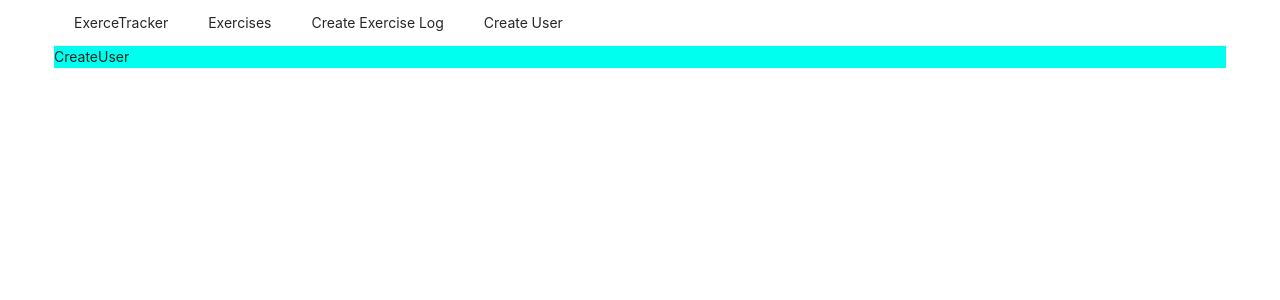
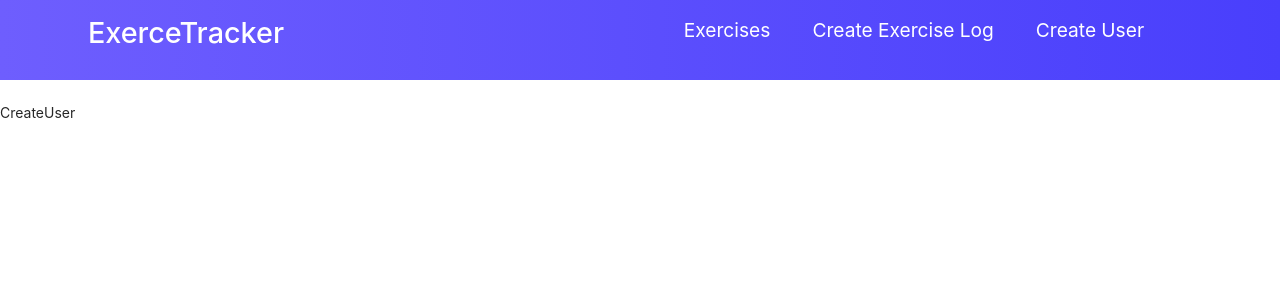
Before and after one commit to reguiegyounes/ExerciseMERN, a React (Create React App) app: page /user in a window 1280 px wide. Shown: the top 300 px of the page. Built offline with nearby package versions, Linux system fonts and the light colour scheme.

Commit message:
commit create navbar

```diff
--- a/public/index.html
+++ b/public/index.html
@@ -12,7 +12,7 @@
     <link rel="apple-touch-icon" href="%PUBLIC_URL%/logo192.png" />
 
     <link rel="manifest" href="%PUBLIC_URL%/manifest.json" />
-
+    <link rel="stylesheet" href="https://pro.fontawesome.com/releases/v5.10.0/css/all.css" integrity="sha384-AYmEC3Yw5cVb3ZcuHtOA93w35dYTsvhLPVnYs9eStHfGJvOvKxVfELGroGkvsg+p" crossorigin="anonymous"/>
     <title>Exercises</title>
   </head>
   <body>
--- a/src/App.css
+++ b/src/App.css
@@ -1,38 +1,6 @@
-.App {
-  text-align: center;
+*{
+   box-sizing: border-box;
+    margin: 0;
+    padding: 0;
+
 }
-
-.App-logo {
-  height: 40vmin;
-  pointer-events: none;
-}
-
-@media (prefers-reduced-motion: no-preference) {
-  .App-logo {
-    animation: App-logo-spin infinite 20s linear;
-  }
-}
-
-.App-header {
-  background-color: #282c34;
-  min-height: 100vh;
-  display: flex;
-  flex-direction: column;
-  align-items: center;
-  justify-content: center;
-  font-size: calc(10px + 2vmin);
-  color: white;
-}
-
-.App-link {
-  color: #61dafb;
-}
-
-@keyframes App-logo-spin {
-  from {
-    transform: rotate(0deg);
-  }
-  to {
-    transform: rotate(360deg);
-  }
-}
--- a/src/App.js
+++ b/src/App.js
@@ -2,18 +2,20 @@ import {createUseStyles} from 'react-jss';
 import {BrowserRouter as Router,Route} from 'react-router-dom';
 
 import 'antd/dist/antd.css';
-import Navbar from './components/navbar.component';
+import Navbar from './components/Navbar/Navbar';
 import  ExercisesList from "./components/exercises-List.component";
 import  CreateExercises from "./components/create-exercise.component";
 import  CreateUser  from "./components/create-user.component";
+import './App.css'
 
 
 const useStyle=createUseStyles({
   container:{
     width:'1172px',
     margin:'auto',
-    backgroundColor: '#0fe',
-  }
+    backgroundColor: '#fe5caa'
+  },
+
 });
 
 
@@ -24,9 +26,9 @@ function App() {
   const classes=useStyle();
   return (
     <Router >
-      <div className={classes.container}>
-        <Navbar/>
-
+      <div >
+        <Navbar />
+        <br/>
         <Route path='/'   component={ExercisesList} exact/>
         <Route path='/create' component={CreateExercises}/>
         <Route path='/user' component={CreateUser}/>
--- /dev/null
+++ b/src/components/Button/Button.css
@@ -0,0 +1,43 @@
+:root{
+    --primary:#3acbf7;
+}
+
+
+.btn{
+    padding: 8px 20px;
+    border-radius: 4px;
+    outline: none;
+    border: none;
+    cursor: pointer;
+    color: #fff;
+}
+
+
+
+.btn:hover{
+   transition: all 0.3s ease-in-out;
+   background: #fff ;
+   color:var(--primary);
+   transition: 250ms;
+}
+
+.btn--primary{
+    background-color: var(--primary);
+}
+
+.btn--outline{
+    background-color: transparent;
+    border: 1px solid var(--primary);
+    transition: all 0.3s ease-in-out;
+}
+
+.btn--medium{
+    padding: 8px 20px;
+    border-radius: 4px;
+    font-size: 18px;
+}
+.btn--large{
+    padding: 12px 26px;
+    border-radius: 4px;
+    font-size: 20px;
+}
--- /dev/null
+++ b/src/components/Button/Button.js
@@ -0,0 +1,38 @@
+import './Button.css'
+
+
+
+
+const STYLES=[
+    'btn--primary'
+    ,'btn--outline'
+];
+const SIZES=[
+    'btn--medium',
+    'btn--large'
+]
+
+
+function Button({
+    children,
+    type,
+    onClick ,
+    buttonStyle ,
+    buttonSize
+    }
+){
+    const checkButtonStyle=STYLES.includes(buttonStyle)?buttonStyle:STYLES[0];
+    const checkButtonSize=SIZES.includes(buttonSize)?buttonSize:SIZES[0];
+
+    return(
+        <button
+        className={`btn ${checkButtonStyle} ${checkButtonSize}`}
+        onClick={onClick}
+        type={type}>
+            {children}
+        </button>
+    );
+}
+
+
+export default Button
--- /dev/null
+++ b/src/components/Navbar/MenuItems.js
@@ -0,0 +1,17 @@
+export  const MenuItems=[
+    {
+        title:"Exercises",
+        url:"/",
+        cName:"nav-links"
+    },
+    {
+        title:"Create Exercise Log",
+        url:"/create",
+        cName:"nav-links"
+    },
+    {
+        title:"Create User",
+        url:"/user",
+        cName:"nav-links"
+    }
+]
--- /dev/null
+++ b/src/components/Navbar/Navbar.css
@@ -0,0 +1,110 @@
+.NavbarItems{
+    background:linear-gradient(90deg,rgb(110,94,254)0%,
+                                        rgb(73,63,252)100%) ;
+    height: 80px;
+    display: flex;
+    justify-content: center;
+    align-items: center;
+    font-size: 1.2rem;
+
+}
+
+
+.navbar-logo{
+    color:#fff;
+    justify-self: start;
+    margin-left: 20px;
+    cursor: pointer;
+}
+
+.nav-menu{
+    display: grid;
+    grid-template-columns: repeat(5,auto);
+    grid-gap:10px;
+    list-style: none;
+    text-align: center;
+    width:70vw;
+    justify-content: end;
+    margin-right: 2rem;
+}
+
+.nav-links{
+    color:#fff;
+    text-decoration: none;
+    padding: 0.5rem 1rem;
+}
+
+.nav-links:hover{
+    background-color:#6d76f7;
+    color:#fff;
+    border-radius: 4px;
+    transition: all 0.2s ease-in-out;
+}
+
+.fa-bars{
+    color: #fff;
+}
+
+
+.menu-icon{
+    display:none;
+}
+
+@media screen and (max-width:900px){
+    .NavbarItems{
+        position: relative;
+    }
+
+    .navbar-logo{
+        position: absolute;
+        top: 0;
+        left: 0;
+        transform: translate(25%,50%);
+    }
+    .nav-menu{
+        display: flex;
+        flex-direction: column;
+        width: 100%;
+        height: 500px;
+        position: absolute;
+        top:80px;
+        left:-100%;
+        opacity: 1;
+        transition: all 0.5s ease;
+    }
+    .nav-menu.active{
+        background: #6d76f7;
+        left:0;
+        opacity: 1;
+        z-index: 1;
+        transition: all 0.5s ease;
+    }
+
+
+    .nav-links{
+        text-align: center;
+        width: 100%;
+        padding: 2rem;
+        display: table;
+    }
+
+    .nav-links:hover{
+        background-color:#8f90ff;
+        border-radius: 0px;
+    }
+
+
+    .menu-icon{
+        display:block;
+        position: absolute;
+        top: 0;
+        right: 0;
+        transform: translate(-100%,60%);
+        cursor: pointer;
+        font-size: 1.8rem;
+    }
+    .fa-times{
+        color: #fff;
+        font-size: 2rem;
+    }
+}
--- /dev/null
+++ b/src/components/Navbar/Navbar.js
@@ -0,0 +1,39 @@
+import {Link} from 'react-router-dom';
+import React, { useState } from 'react';
+import {MenuItems} from './MenuItems'
+import Button from '../Button/Button'
+import './Navbar.css'
+
+function Navbar(){
+    const [clicked,setClicked]=useState(false);
+    const handlsClick=()=>{
+        setClicked(clicked?false:true)
+    }
+    return(
+        <nav className="NavbarItems">
+            <h1 >
+                <Link to="/" className="navbar-logo">ExerceTracker</Link>
+            </h1>
+            <div className="menu-icon" onClick={handlsClick}>
+                <i className={clicked ? "fas fa-times":"fas fa-bars"}></i>
+            </div>
+            <ul className={clicked? 'nav-menu active' : 'nav-menu'}>
+                {
+                    MenuItems.map(
+                        (item,index)=>{
+                            return(
+                                <li  key={index}>
+                                    <Link className={item.cName} to={item.url}>{item.title}</Link>
+                                </li>
+                            )
+                        }
+                    )
+                }
+            </ul>
+
+        </nav>
+    );
+}
+
+
+export default Navbar
--- a/src/components/navbar.component.js
+++ /dev/null
@@ -1,26 +0,0 @@
-import {Link} from 'react-router-dom';
-import { Menu, Icon} from 'antd';
-import 'antd/dist/antd.css';
-
-const SubMenu = Menu.SubMenu;
-const MenuItemGroup = Menu.ItemGroup;
-
-
-export default function Navbar(){
-    return(
-        <Menu mode="horizontal">
-            <Menu.Item key="home">
-                <Link to="/">ExerceTracker</Link>
-            </Menu.Item>
-            <Menu.Item key="exercises">
-                <Link to="/">Exercises</Link>
-            </Menu.Item>
-            <Menu.Item key="create_exercise">
-                <Link to="/create">Create Exercise Log</Link>
-            </Menu.Item>
-            <Menu.Item key="create_user">
-                <Link to="/user">Create User</Link>
-            </Menu.Item>
-        </Menu>
-    );
-}
```
Also changed, not shown: 1 other file (tests, documents, lock files or other folders).
